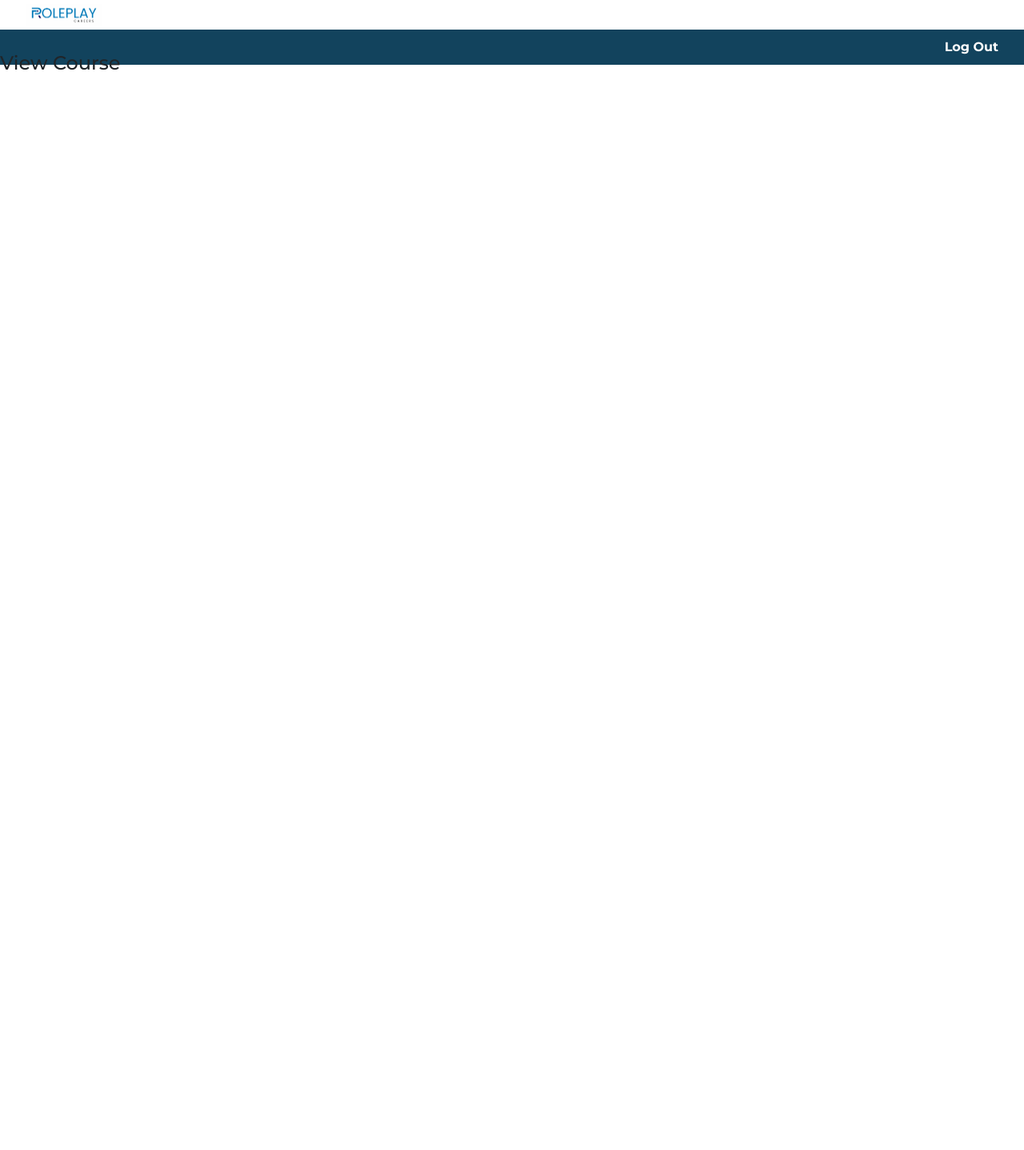
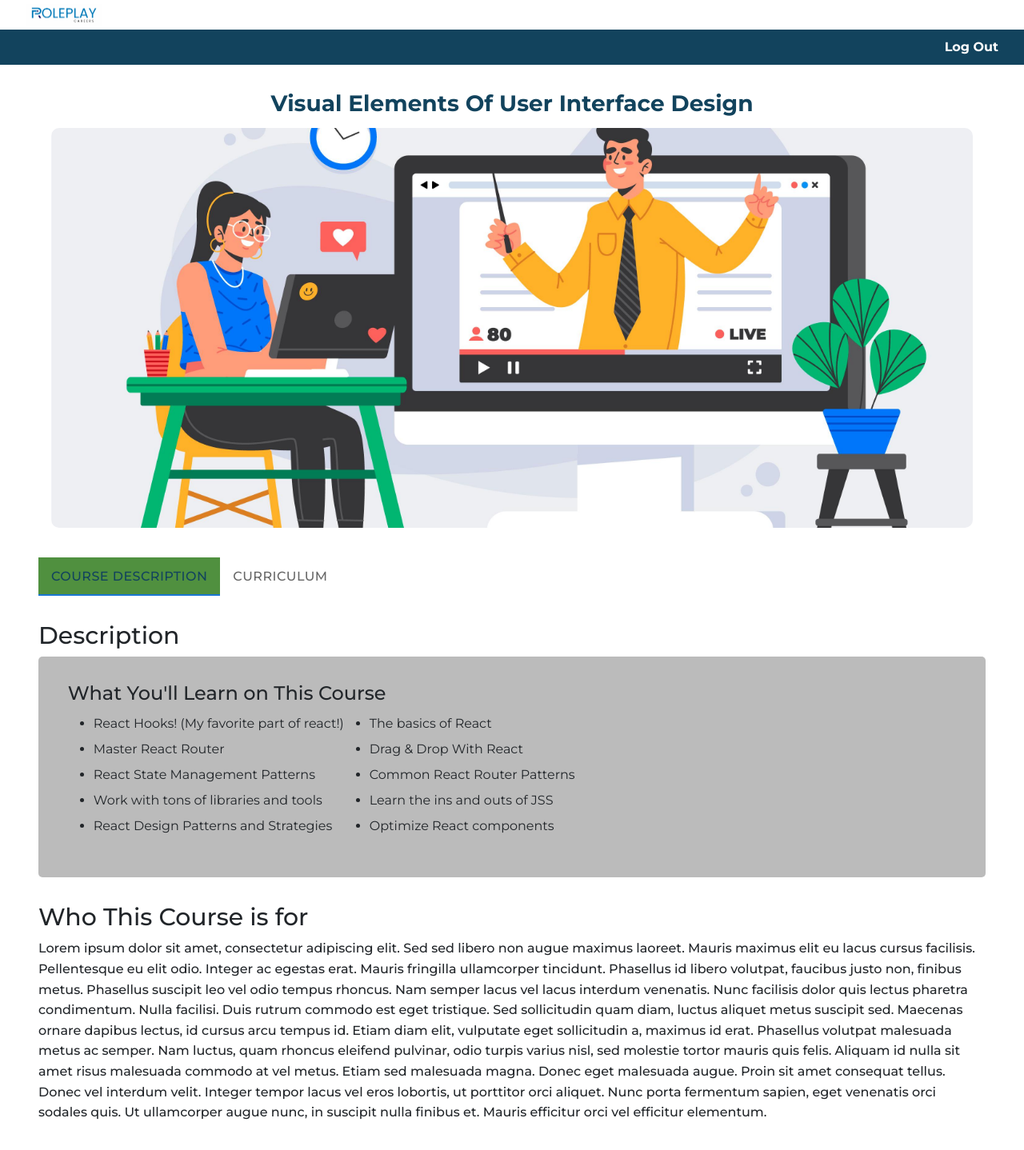
Before and after one commit to doyinDev1/Customer_Service, a React (Create React App) app: page /learn/3 in a window 1280 px wide. Shown: the top 1438 px of the page at 80% size. Before the commit the page ends 800 px from the top, so only its background shows below. Built offline with nearby package versions, Linux system fonts and the light colour scheme.

Commit message:
Course View UI

```diff
--- a/package.json
+++ b/package.json
@@ -3,8 +3,11 @@
   "version": "0.1.0",
   "private": true,
   "dependencies": {
+    "@emotion/react": "^11.7.1",
+    "@emotion/styled": "^11.6.0",
     "@hookform/resolvers": "^2.8.5",
     "@material-ui/icons": "^4.11.2",
+    "@mui/material": "^5.3.0",
     "@testing-library/jest-dom": "^5.16.1",
     "@testing-library/react": "^12.1.2",
     "@testing-library/user-event": "^13.5.0",
--- /dev/null
+++ b/src/components/layout/CourseCard/CourseCurriculum/CourseCurriculum.js
@@ -0,0 +1,21 @@
+import React from 'react'
+import classes from './CourseCurriculum.module.css'
+
+const CourseCurriculum = () => {
+  return (
+    <div className={classes.CourseCurriculum}>
+      <div className={classes.CourseOverviewCard}>
+        <button
+          className={classes.ModuleName}> Module One </button>
+        <button
+          className={classes.ModuleName}> Module Two</button>
+        <button
+          className={classes.ModuleName}> Module Three</button>
+        <button
+          className={classes.ModuleName}> Module Four</button>
+      </div>
+    </div>
+  )
+}
+
+export default CourseCurriculum
--- /dev/null
+++ b/src/components/layout/CourseCard/CourseCurriculum/CourseCurriculum.module.css
@@ -0,0 +1,30 @@
+.CourseCurriculum {
+  padding-top: 3rem;
+}
+
+.CourseOverviewCard {
+  display: flex;
+  flex-direction: column;
+}
+.ModuleName {
+  background: transparent;
+  outline: none;
+  border: none;
+  font-weight: 400;
+  font-size: 16px;
+  background-color: var(--color-green);
+  padding: 1rem 8px;
+  margin-bottom: 3px;
+  text-align: left;
+  transition: all ease-in-out 0.4s;
+  color: #fff;
+}
+
+.ActiveModule {
+  background-color: var(--color-lightBlue);
+  color: #fff;
+}
+
+.ModuleName:hover {
+  background-color: var(--color-primary);
+}
--- /dev/null
+++ b/src/components/layout/CourseDescription/CourseDescription.js
@@ -0,0 +1,55 @@
+import React from 'react'
+import classes from './CourseDescription.module.css'
+
+const CourseDescription = () => {
+    return (
+
+        <div className={classes.CourseDescription}>
+            <h3 className={classes.CourseDecsHeader}>Description</h3>
+            <div className={classes.CourseLearn}>
+                <h4 className={classes.TextCourse}>What You'll Learn on This Course</h4>
+                <div className={classes.ListCourse}>
+                    <ul className={classes.UnorderedList}>
+                        <li>
+                            React Hooks! (My favorite part of react!)
+                        </li>
+                        <li>Master React Router</li>
+                        <li>React State Management Patterns</li>
+                        <li>Work with tons of libraries and tools</li>
+                        <li>React Design Patterns and Strategies</li>
+                    </ul>
+                    <ul className={classes.UnorderedList}>
+                        <li>
+                            The basics of React
+                        </li>
+                        <li>Drag &#38; Drop With React</li>
+                        <li>Common React Router Patterns</li>
+                        <li>Learn the ins and outs of JSS</li>
+                        <li>Optimize React components</li>
+
+                    </ul>
+                </div>
+
+            </div>
+            <div className={classes.CourseFor}>
+                <h3 className={classes.CourseDecsHeader}>Who This Course is for</h3>
+                <h6 className={classes.CourseForText}>Lorem ipsum dolor sit amet, consectetur adipiscing elit. Sed sed libero non augue maximus laoreet. Mauris maximus elit eu lacus cursus facilisis. Pellentesque eu elit odio. Integer ac egestas erat. Mauris fringilla ullamcorper tincidunt. Phasellus id libero volutpat, faucibus justo non, finibus metus. Phasellus suscipit leo vel odio tempus rhoncus. Nam semper lacus vel lacus interdum venenatis.
+                    Nunc facilisis dolor quis lectus pharetra condimentum.
+                    Nulla facilisi. Duis rutrum commodo est eget tristique.
+                    Sed sollicitudin quam diam, luctus aliquet metus suscipit sed.
+                    Maecenas ornare dapibus lectus, id cursus
+                    arcu tempus id. Etiam diam elit, vulputate eget sollicitudin a, maximus id erat. Phasellus
+                    volutpat malesuada metus ac semper. Nam luctus, quam rhoncus eleifend
+                    pulvinar, odio turpis varius nisl, sed molestie tortor mauris quis felis. Aliquam id nulla
+                    sit amet risus malesuada commodo at vel metus. Etiam sed malesuada magna.
+                    Donec eget malesuada augue. Proin sit amet consequat tellus.
+                    Donec vel interdum velit. Integer tempor lacus vel eros lobortis,
+                    ut porttitor orci aliquet. Nunc porta fermentum sapien, eget venenatis orci
+                    sodales quis. Ut ullamcorper augue nunc, in suscipit nulla finibus et.
+                    Mauris efficitur orci vel efficitur elementum.</h6>
+            </div>
+        </div>
+    )
+}
+
+export default CourseDescription
--- /dev/null
+++ b/src/components/layout/CourseDescription/CourseDescription.module.css
@@ -0,0 +1,43 @@
+.CourseDescription {
+  padding-top: 2rem;
+}
+
+.CourseDecsHeader {
+  font-size: 30px;
+}
+
+.CourseLearn {
+  background-color: rgb(187, 187, 187);
+  padding: 2rem 2.3rem;
+  border-radius: 5px;
+}
+.ListCourse {
+  display: flex;
+}
+.CourseFor {
+  padding: 2rem 0;
+}
+.CourseForText {
+  line-height: 1.6;
+}
+
+@media only screen and (max-width: 481px) {
+  .CourseDecsHeader {
+    font-size: 23px;
+    padding-bottom: 1rem;
+  }
+
+  .TextCourse {
+    padding-left: 16px;
+    font-size: 14px;
+    padding-bottom: 10px;
+  }
+  .CourseLearn {
+    padding: 2rem 1.1rem;
+  }
+
+  .UnorderedList {
+    font-size: 12px;
+    padding-left: 1rem;
+  }
+}
--- /dev/null
+++ b/src/components/pages/ViewCourse/ScrollableTabsButtonAuto.js
@@ -0,0 +1,44 @@
+import Tabs from '@mui/material/Tabs'
+import Tab from '@mui/material/Tab'
+import Box from '@mui/material/Box'
+const ScrollableTabsButtonAuto = ({
+	value,
+	setValue,
+	tabLabels,
+	// setCandidateLabel,
+	// setCourseLabel,
+}) => {
+	const handleChange = (event, newValue) => {
+		setValue(newValue)
+		// setCandidateLabel && setCandidateLabel('')
+		// setCourseLabel && setCourseLabel('')
+	}
+
+	return (
+		<Box sx={{ width: '100%', bgcolor: 'background.paper' }}>
+			<Tabs
+				value={value}
+				onChange={handleChange}
+				variant={'scrollable'}
+				scrollButtons='auto'
+				aria-label='scrollable auto tabs example'
+				centered={true}>
+				{tabLabels.map((label, index) => (
+					<Tab
+						key={index}
+						label={label}
+						style={{
+							backgroundColor: value === index && 'var(--color-green)',
+							color: value === index && 'var(--color-primary)',
+							outline: 'none',
+							fontSize: 16,
+							fontFamily: 'Montserrat'
+						}}
+					/>
+				))}
+			</Tabs>
+		</Box>
+	)
+}
+
+export default ScrollableTabsButtonAuto
--- a/src/components/pages/ViewCourse/ViewCourse.js
+++ b/src/components/pages/ViewCourse/ViewCourse.js
@@ -1,13 +1,37 @@
 import UserHeader from '../../layout/UserHeader/UserHeader';
 import classes from './ViewCourse.module.css';
+import CoursePic from '../../../images/call2.jpg'
+import CourseCard from '../../layout/CourseCard/CourseCard';
+import ScrollableTabsButtonAuto from './ScrollableTabsButtonAuto'
+import { useState } from 'react';
+import CourseDescription from '../../layout/CourseDescription/CourseDescription';
+import CourseCurriculum from '../../layout/CourseCard/CourseCurriculum/CourseCurriculum';
 
 const ViewCourse = (props) => {
+
+	const [pageKey, setPageKey] = useState(0)
+
+
 	return (
 		<>
 			<UserHeader />
-			<div>
-				<h4>View Course</h4>
-			</div>
+			<section className={classes.MainSection}>
+				<h4 className={classes.PageHeader}>Visual Elements Of User Interface Design</h4>
+				<div className={classes.CourseContainer}>
+					<div className={classes.ImageContainer}>
+						<img className={classes.CourseImage} src={CoursePic} alt="course" />
+					</div>
+				</div>
+				<div className={classes.CourseInformation}>
+					<ScrollableTabsButtonAuto
+						value={pageKey}
+						setValue={setPageKey}
+						tabLabels={['Course Description', 'Curriculum']}
+					/>
+					{pageKey === 0 && <CourseDescription />}
+					{pageKey === 1 && <CourseCurriculum />}
+				</div>
+			</section>
 		</>
 	);
 };
--- a/src/components/pages/ViewCourse/ViewCourse.module.css
+++ b/src/components/pages/ViewCourse/ViewCourse.module.css
@@ -0,0 +1,47 @@
+.MainSection {
+  margin: 1rem 2rem;
+  padding: 2rem 1rem;
+}
+
+.PageHeader {
+  color: var(--color-primary);
+  font-weight: 700;
+  font-size: 28px;
+  text-align: center;
+}
+
+.CourseContainer {
+  display: flex;
+  flex-direction: column;
+  /* align-items: center; */
+  padding: 5px 1rem;
+}
+
+.CourseImage {
+  border-radius: 10px;
+  height: 500px;
+  width: 100%;
+  object-fit: cover;
+}
+
+.CourseInformation {
+  padding-top: 2rem;
+}
+
+.CourseDescription {
+  margin: 1rem 2rem;
+  padding: 2rem 3.2rem;
+}
+
+@media only screen and (max-width: 481px) {
+  .PageHeader {
+    font-size: 18px;
+  }
+  .CourseImage {
+    height: auto;
+  }
+  .CourseContainer {
+    padding: 1rem 0;
+  }
+
+}
```
Also changed, not shown: src/images/call2.jpg (added), 1 other file (tests, documents, lock files or other folders).
